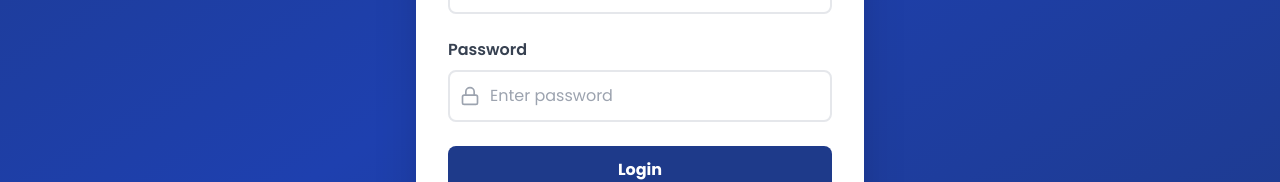
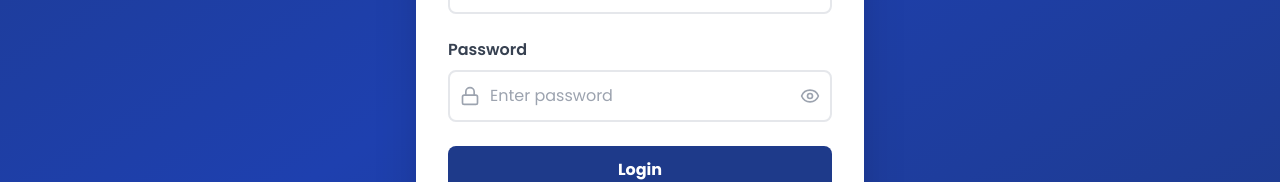
Before and after one commit to uttamongithb/Shishu-Vidya-Niketan, a React (Create React App) app in the folder frontend/: page /admin/login in a window 1280 px wide. Shown: the part 428-610 px from the top of the page. Built offline with nearby package versions, Linux system fonts and the light colour scheme; no server answers.

Commit message:
password field

```diff
--- a/frontend/src/pages/AdminLogin.jsx
+++ b/frontend/src/pages/AdminLogin.jsx
@@ -1,7 +1,7 @@
 import React, { useState } from 'react';
 import { useNavigate } from 'react-router-dom';
 import { authAPI } from '../services/api';
-import { Lock, User } from 'lucide-react';
+import { Lock, User, Eye, EyeOff } from 'lucide-react';
 
 const AdminLogin = () => {
   const navigate = useNavigate();
@@ -11,6 +11,7 @@ const AdminLogin = () => {
   });
   const [error, setError] = useState('');
   const [loading, setLoading] = useState(false);
+  const [showPassword, setShowPassword] = useState(false);
 
   const handleChange = (e) => {
     setFormData({
@@ -86,14 +87,25 @@ const AdminLogin = () => {
                   <Lock className="w-5 h-5 text-gray-400" />
                 </div>
                 <input
-                  type="password"
+                  type={showPassword ? "text" : "password"}
                   name="password"
                   value={formData.password}
                   onChange={handleChange}
-                  className="w-full pl-10 pr-4 py-3 border-2 border-gray-200 rounded-lg focus:border-blue-500 focus:outline-none transition"
+                  className="w-full pl-10 pr-12 py-3 border-2 border-gray-200 rounded-lg focus:border-blue-500 focus:outline-none transition"
                   placeholder="Enter password"
                   required
                 />
+                <button
+                  type="button"
+                  onClick={() => setShowPassword(!showPassword)}
+                  className="absolute inset-y-0 right-0 pr-3 flex items-center text-gray-400 hover:text-gray-600 transition"
+                >
+                  {showPassword ? (
+                    <EyeOff className="w-5 h-5" />
+                  ) : (
+                    <Eye className="w-5 h-5" />
+                  )}
+                </button>
               </div>
             </div>
 
```
